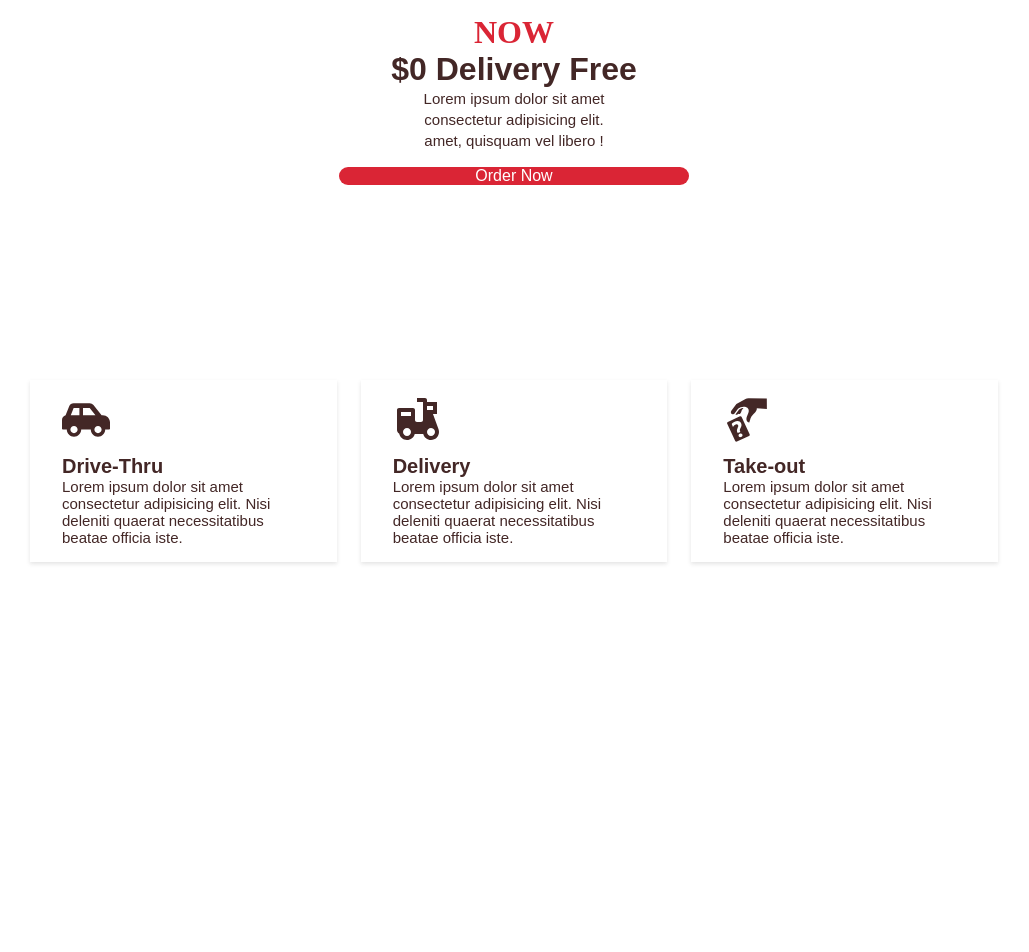
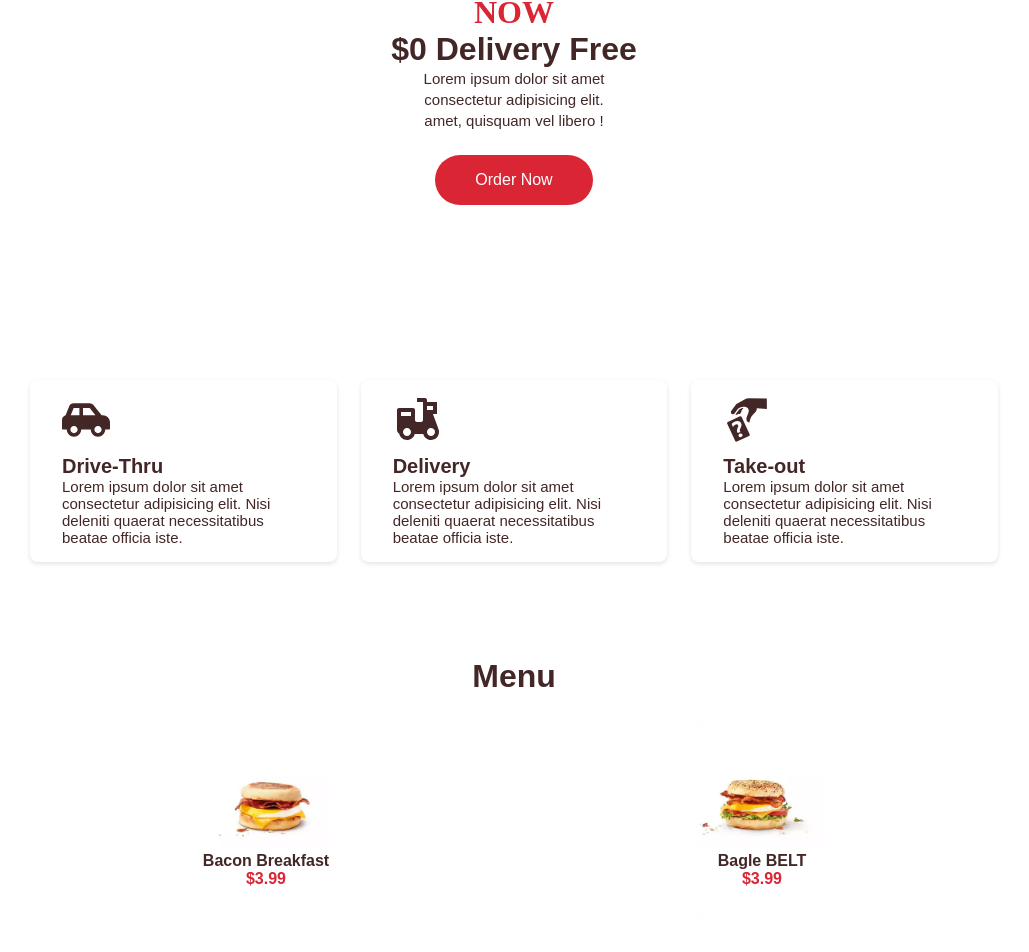
Before and after one commit to Tcodingg/ecom_app, a React (Create React App) app: page / in a window 1280 px wide. Shown: the part 428-1380 px from the top of the page, without its empty margins (126-1155 px from the left). Before the commit the page ends 1022 px from the top, so only its background shows below. Built offline with nearby package versions, Linux system fonts and the light colour scheme.

Commit message:
add breakfast menu component and style it

```diff
--- a/src/components/Home.js
+++ b/src/components/Home.js
@@ -12,7 +12,10 @@ export default function Home() {
                     <p className="home_description">
                         Lorem ipsum dolor sit amet <br/>   consectetur adipisicing elit. <br/> amet, quisquam vel libero !
                     </p>
-                    <a href="#" className="order_now">Order Now</a>
+                    <div className='button-wrapper'>
+                         <a href="#" className="button">Order Now</a>
+                    </div>
+
                 </div>
 
             </div>
--- a/src/components/LandingPage.js
+++ b/src/components/LandingPage.js
@@ -1,12 +1,14 @@
 import React from 'react'
 import Home from './Home'
 import Services from './Services'
+import Menu from './Menu'
 
 export default function LandingPage() {
     return (
         <div>
             <Home />
             <Services />
+            <Menu />
         </div>
     )
 }
--- /dev/null
+++ b/src/components/Menu.js
@@ -0,0 +1,24 @@
+import React from 'react'
+import {menuData} from './menuData'
+
+export default function Menu() {
+    return (
+        <section className="menu section bd-container">
+                <h2 className="menu_title section-title">Menu</h2>
+            <div className="menu_container bd-grid">
+                {menuData.map((menu)=>{
+                    return(
+                        <div key={menu.id} className="menu_data">
+                            <img src={menu.image} className='menu_data_img' alt=""/>
+                            <h4 className="menu_data_title ">{menu.title}</h4>
+                            <p className="menu_data_price">{menu.price}</p>
+                            {/* <a href='#' className="menu_data_cart">Order</a> */}
+                        </div>
+                    )
+                })}
+            </div>
+
+
+        </section>
+    )
+}
--- /dev/null
+++ b/src/components/menuData.js
@@ -0,0 +1,51 @@
+import baconBreakfast from '../images/Bacon Breakfast.png'
+import BagelBELT from '../images/Bagel BELT.png'
+import EggandCheese from '../images/Egg and Cheese.png'
+import FarmerSandwich from '../images/Farmer Sandwich.png'
+import FarmerWrap from '../images/Grilled Wrap.png'
+import SausageandBacon from '../images/Sausage and Bacon.png'
+import SausageBreakfast from '../images/Sausage Breakfast.png'
+export const menuData = [
+    {
+        id: 1,
+        image: baconBreakfast,
+        title: 'Bacon Breakfast',
+        price:'$3.99',
+    },
+    {
+        id: 1,
+        image: BagelBELT,
+        title: 'Bagle BELT',
+        price:'$3.99',
+    },
+    {
+        id: 1,
+        image: EggandCheese,
+        title: 'Egg and Cheese',
+        price:'$3.99',
+    },
+    {
+        id: 1,
+        image: FarmerSandwich,
+        title: 'Farmer Sandwich',
+        price:'$3.99',
+    },
+    {
+        id: 1,
+        image: FarmerWrap,
+        title: 'Farmer Wrap',
+        price:'$3.99',
+    },
+    {
+        id: 1,
+        image: SausageandBacon,
+        title: 'Sausage and Bacon',
+        price:'$3.99',
+    },
+    // {
+    //     id: 1,
+    //     image: SausageBreakfast ,
+    //     title: 'Sausage Breakfast ',
+    //     price:'$3.99',
+    // },
+]
--- a/src/style.css
+++ b/src/style.css
@@ -5,7 +5,9 @@
 }
 @import url('https://fonts.googleapis.com/css2?family=Poppins:wght@400;600;700&family=Sofia&display=swap');
 
-
+html{
+    scroll-behavior: smooth;
+}
 body{
     font-family: 'Poppins', sans-serif;
     color: var(--text-color);
@@ -177,7 +179,7 @@ body{
 .home_img{
     width: 350px;
 }
-.home_special, .home_title, .home_description, .order_now{
+.home_special, .home_title, .home_description, .button{
     text-align: center;
 }
 .home_special{
@@ -197,19 +199,29 @@ body{
     line-height: 1.4;
     font-size: var(--normal-font-size);
 }
+.button-wrapper{
+    width: 100%;
 
-.order_now{
-    display: block;
+    text-align: center;
+}
+.button{
+    display: inline-block;
     text-decoration: none;
     text-align: center;
-    margin-right: auto;
-    margin-left: auto;
+   padding: 1rem 2.5rem;
+
     color: var(--text-color-atl);
     background: var(--first-color);
     border-radius: 2rem;
     margin-top: var(--mb-1);
+    transition: all 0.35s ease-in-out;
 
 }
+.button:hover{
+    background-color: var(--first-color-atl);
+}
+
+
 
 
 /* ==================== Services =================== */
@@ -225,6 +237,7 @@ body{
 .services_content{
     box-shadow: 0 2px 4px rgba(73, 73, 73, 0.15);
     padding: 1rem 2rem;
+    border-radius: .5rem;
 }
 .services_title{
     font-size: var(--h2-font-size);
@@ -232,5 +245,23 @@ body{
 }
 .services_description{
     font-size: var(--normal-font-size);
+}
 
+
+/* =================== Menu ================= */
+.menu_container {
+    grid-template-columns: repeat(2, 1fr);
 }
+.menu_title{
+ font-size: var(--biggest-font-size);
+}
+.menu_data{
+    text-align: center;
+}
+.menu_data_img{
+    width: 128px;
+}
+.menu_data_price{
+    color: var(--first-color);
+    font-weight: bold;
+}
```
